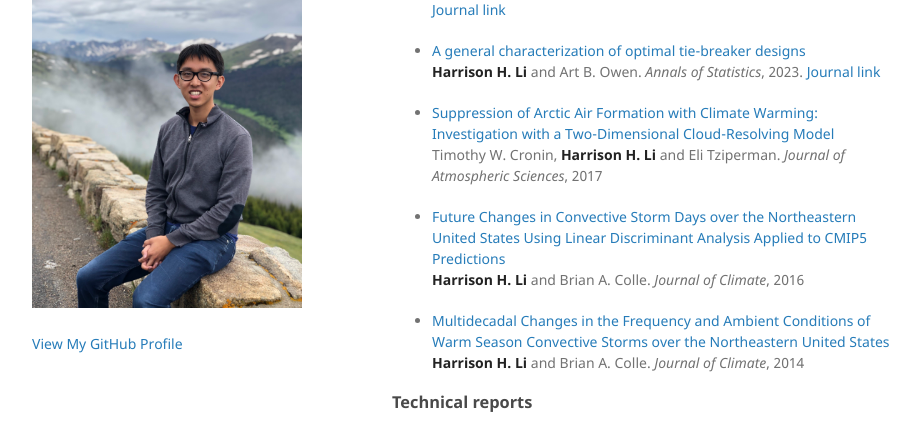
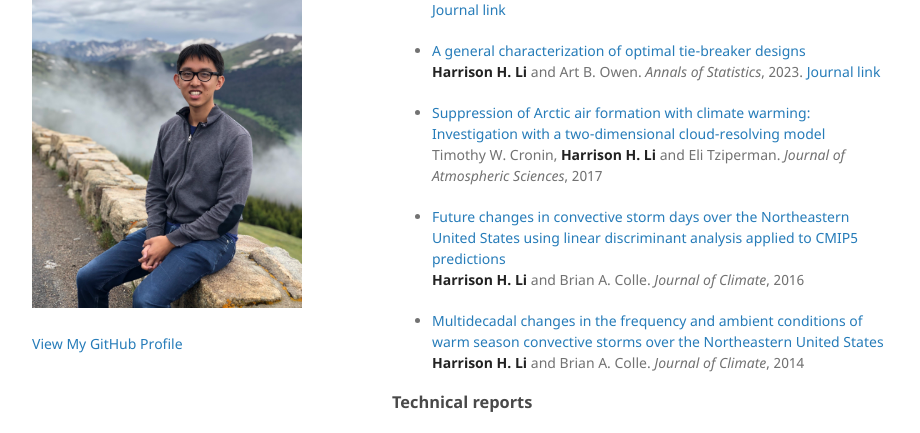
Before and after one commit to hli90722/hli90722.github.io, a Jekyll site: the page built from research.md, in a window 1280 px wide and 931 px high. Shown: the part 243-676 px from the top of the window, without its empty margins (178-1098 px from the left). Built offline with Jekyll 4.4.1, drawn with Linux system fonts in a browser that asks for light colours; the repository's description, which GitHub fills in, is left out.

Commit message:
camel case article titles

```diff
--- a/research.md
+++ b/research.md
@@ -15,13 +15,13 @@ permalink: /research/
 - [A general characterization of optimal tie-breaker designs](https://hli90722.github.io/pdfs/AOS2275.pdf)\
 **Harrison H. Li** and Art B. Owen. *Annals of Statistics*, 2023. [Journal link](https://projecteuclid.org/journals/annals-of-statistics/volume-51/issue-3/A-general-characterization-of-optimal-tie-breaker-designs/10.1214/23-AOS2275.short)
 
-- [Suppression of Arctic Air Formation with Climate Warming: Investigation with a Two-Dimensional Cloud-Resolving Model](https://journals.ametsoc.org/view/journals/atsc/74/9/jas-d-16-0193.1.xml)\
+- [Suppression of Arctic air formation with climate warming: Investigation with a two-dimensional cloud-resolving model](https://journals.ametsoc.org/view/journals/atsc/74/9/jas-d-16-0193.1.xml)\
 Timothy W. Cronin, **Harrison H. Li** and Eli Tziperman. *Journal of Atmospheric Sciences*, 2017
 
-- [Future Changes in Convective Storm Days over the Northeastern United States Using Linear Discriminant Analysis Applied to CMIP5 Predictions](https://journals.ametsoc.org/view/journals/clim/29/12/jcli-d-14-00831.1.xml)\
+- [Future changes in convective storm days over the Northeastern United States using linear discriminant analysis applied to CMIP5 predictions](https://journals.ametsoc.org/view/journals/clim/29/12/jcli-d-14-00831.1.xml)\
 **Harrison H. Li** and Brian A. Colle. *Journal of Climate*, 2016
 
-- [Multidecadal Changes in the Frequency and Ambient Conditions of Warm Season Convective Storms over the Northeastern United States](https://journals.ametsoc.org/view/journals/clim/27/19/jcli-d-13-00785.1.xml)\
+- [Multidecadal changes in the frequency and ambient conditions of warm season convective storms over the Northeastern United States](https://journals.ametsoc.org/view/journals/clim/27/19/jcli-d-13-00785.1.xml)\
 **Harrison H. Li** and Brian A. Colle. *Journal of Climate*, 2014
 
 ### Technical reports
```
